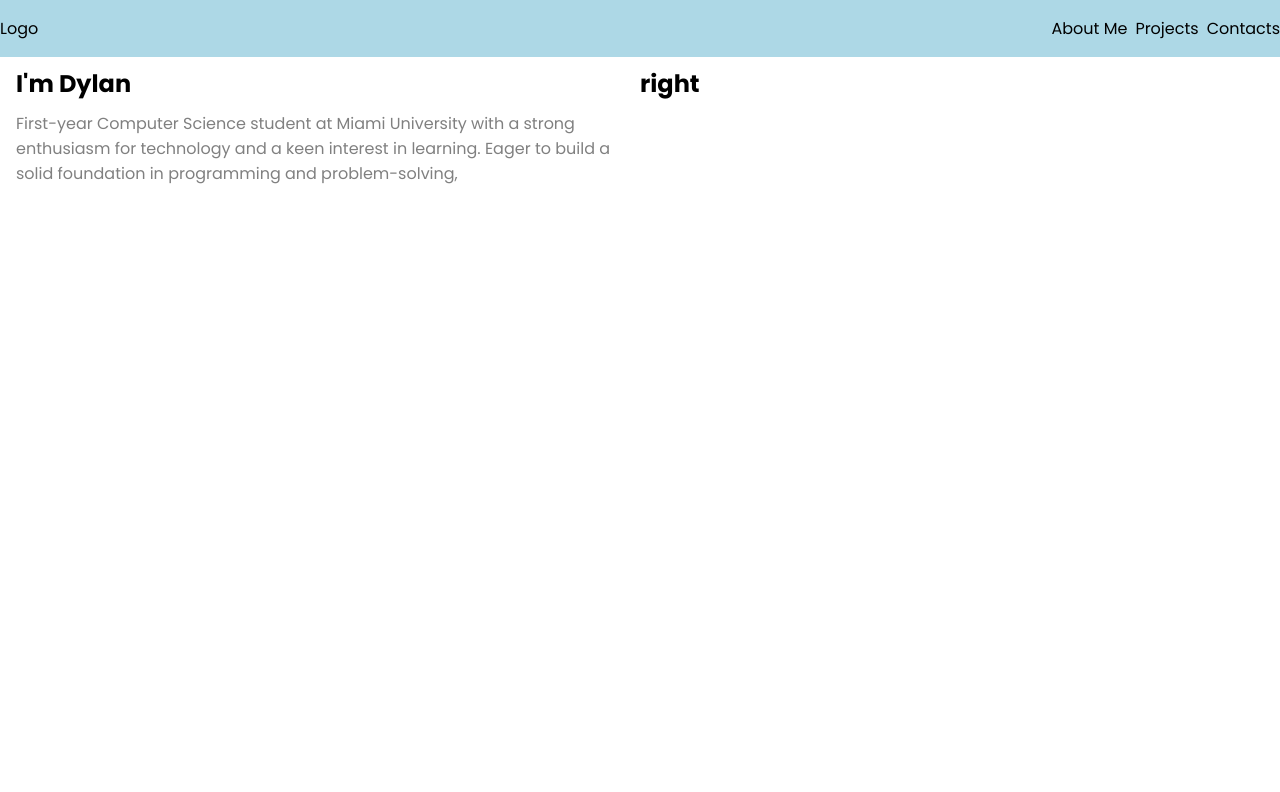
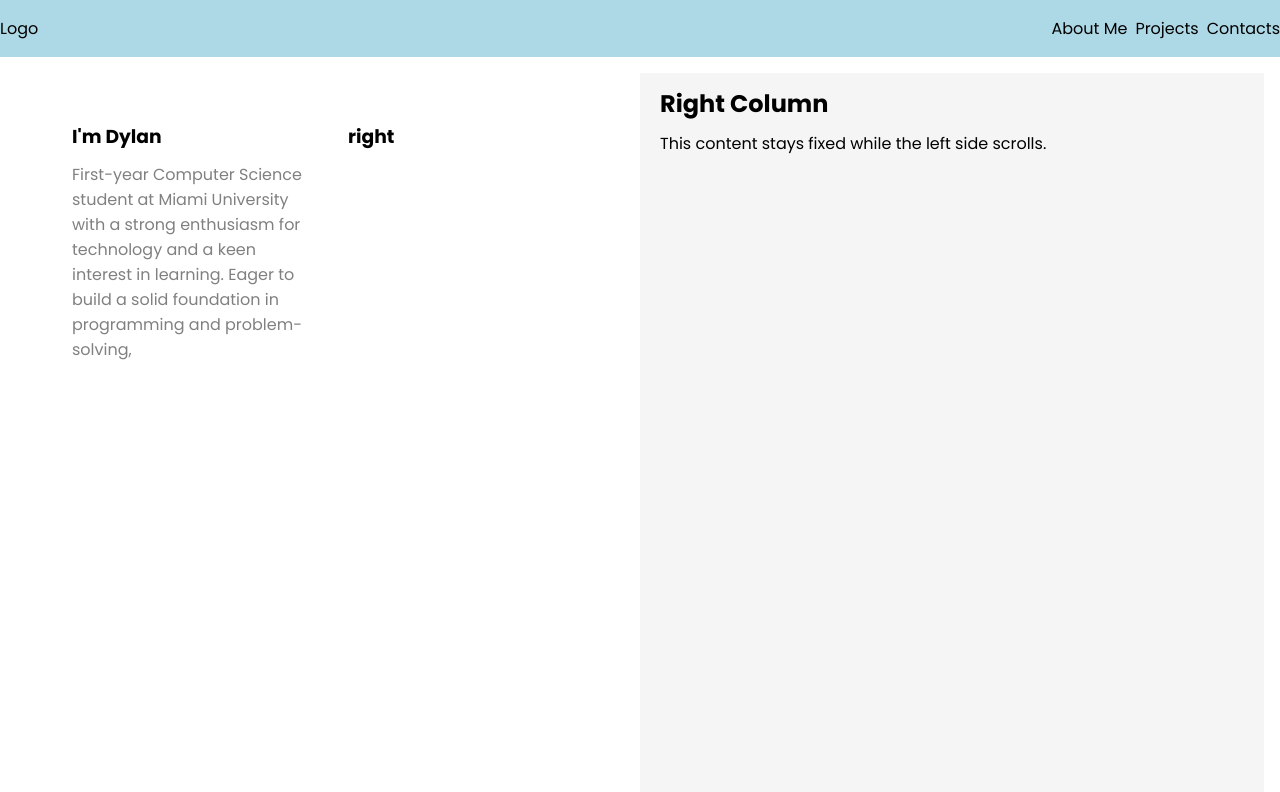
Before and after one commit to Dylan-Malloy/Portfolio, a React (Create React App) app in the folder client/: page / in a window 1280 px wide. Shown: the top 792 px of the page. Built offline with nearby package versions, Linux system fonts and the light colour scheme.

Commit message:
css rework

```diff
--- a/client/src/App.js
+++ b/client/src/App.js
@@ -1,24 +1,37 @@
 import Hero from "./components/Hero";
 import Navbar from "./components/Navbar";
-import "./styles/App.css"
+import "./styles/App.css";
 
 function App() {
   return (
     <>
-      <Navbar/>
+      <Navbar />
 
-      <Hero/>
+      <section id="hero">
+        <div className="row">
+          <div className="column scrollable">
+            <Hero />
 
             <section id="about">
               <h1>About</h1>
+              <p>Content for the about section...</p>
             </section>
 
             <section id="projects">
               <h1>Projects</h1>
+              <p>Content for the projects section...</p>
             </section>
 
             <section id="contact">
               <h1>Contact</h1>
+              <p>Content for the contact section...</p>
+            </section>
+          </div>
+          <div className="column sticky">
+            <h1>Right Column</h1>
+            <p>This content stays fixed while the left side scrolls.</p>
+          </div>
+        </div>
       </section>
     </>
   );
--- a/client/src/components/Navbar.js
+++ b/client/src/components/Navbar.js
@@ -1,3 +1,4 @@
+import "../styles/Navbar.css"
 function Navbar() {
   return (
     <>
--- a/client/src/styles/App.css
+++ b/client/src/styles/App.css
@@ -1,8 +1,9 @@
 @import url("https://fonts.googleapis.com/css2?family=Poppins:ital,wght@0,100;0,200;0,300;0,400;0,500;0,600;0,700;0,800;0,900;1,100;1,200;1,300;1,400;1,500;1,600;1,700;1,800;1,900&display=swap");
 
 * {
-    box-sizing: border-box;
+  box-sizing: border-box;
 }
+
 body {
   font-family: "Poppins";
   margin: 0;
@@ -11,21 +12,6 @@ body {
 
 section {
   padding: 16px;
-  height: 90vh;
-}
-
-#navbar {
-  background-color: lightblue;
-  display: flex;
-  align-items: center;
-  justify-content: space-between;
-}
-.navbar-left {
-  display: flex;
-}
-.navbar-right {
-  display: flex;
-  gap: 8px;
 }
 
 h1 {
@@ -39,21 +25,31 @@ h1 {
 
 .row {
   display: flex;
+  height: 100vh; /* Full viewport height */
 }
 
-.row:after {
-    content: "";
-    display: table;
-    clear: both;
-  }
+.column {
+  flex: 1; /* Distributes space equally */
+  overflow: auto; /* Allows scrolling where needed */
+  padding: 20px;
+  box-sizing: border-box;
+}
 
-.column {
-  float: left;
-  width: 50%;
+.scrollable {
+  overflow-y: auto; /* Enables vertical scrolling */
+}
+
+.sticky {
+  position: sticky;
+  top: 0; /* Makes it stick to the top of the viewport */
+  height: 100%; /* Ensure it spans the full height */
+  background: #f5f5f5; /* Optional: Add a background for distinction */
+  padding: 20px; /* Optional: Padding for content spacing */
 }
 
 @media screen and (max-width: 700px) {
   .column {
-    width: 100%;
+    flex: 1 1 100%; /* Makes each column take up full width */
+    max-width: 100%; /* Limits column width to 100% */
   }
 }
--- /dev/null
+++ b/client/src/styles/Navbar.css
@@ -0,0 +1,15 @@
+#navbar {
+    background-color: lightblue;
+    display: flex;
+    align-items: center;
+    justify-content: space-between;
+  }
+
+  .navbar-left {
+    display: flex;
+  }
+
+  .navbar-right {
+    display: flex;
+    gap: 8px;
+  }
```
Lines whose indentation alone changed are shown as unchanged.
